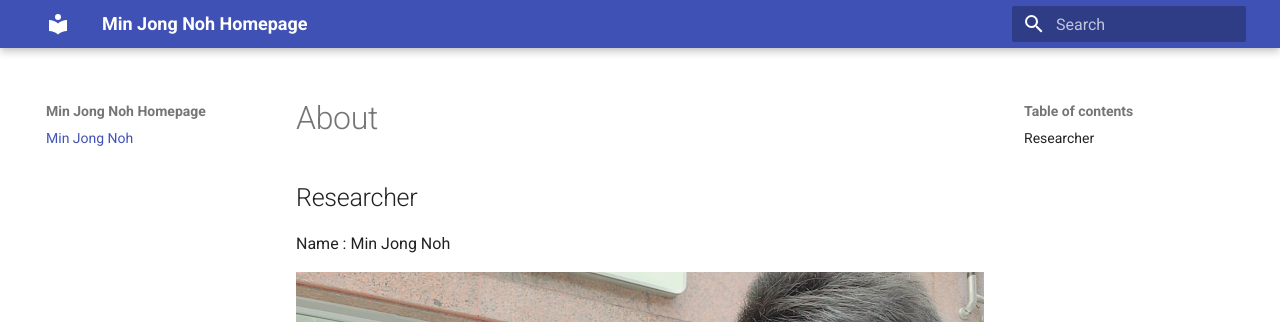
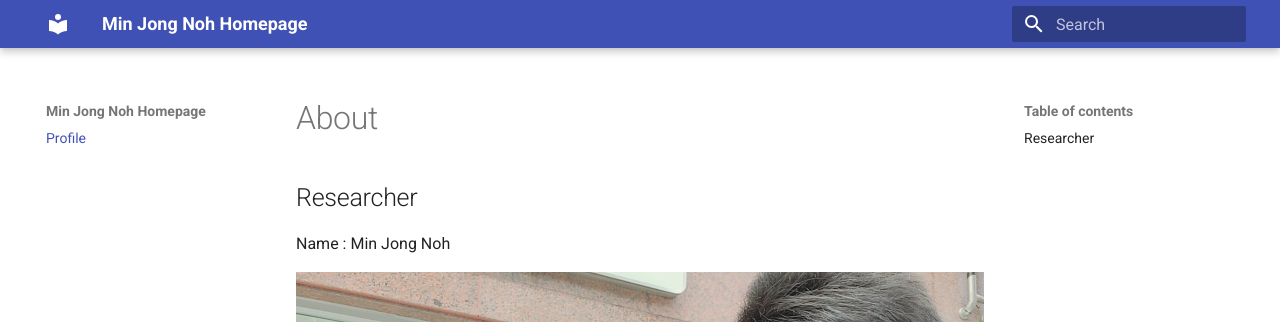
Before and after one commit to kknderering2/homepage, an MkDocs documentation site: the page built from docs/about.md, in a window 1280 px wide. Shown: the top 322 px of the page. Built offline with MkDocs 1.6.1 and Material for MkDocs 9.7.7, drawn with Linux system fonts in a browser that asks for light colours.

Commit message:
mkdocs update

```diff
--- a/mkdocs.yml
+++ b/mkdocs.yml
@@ -10,4 +10,4 @@ markdown_extensions:
     - attr_list
 
 nav:
-    - 'Min Jong Noh': about.md
+    - 'Profile': about.md
```
Also changed, not shown: site/404.html, site/about/index.html, site/search/search_index.json, 1 other file.
